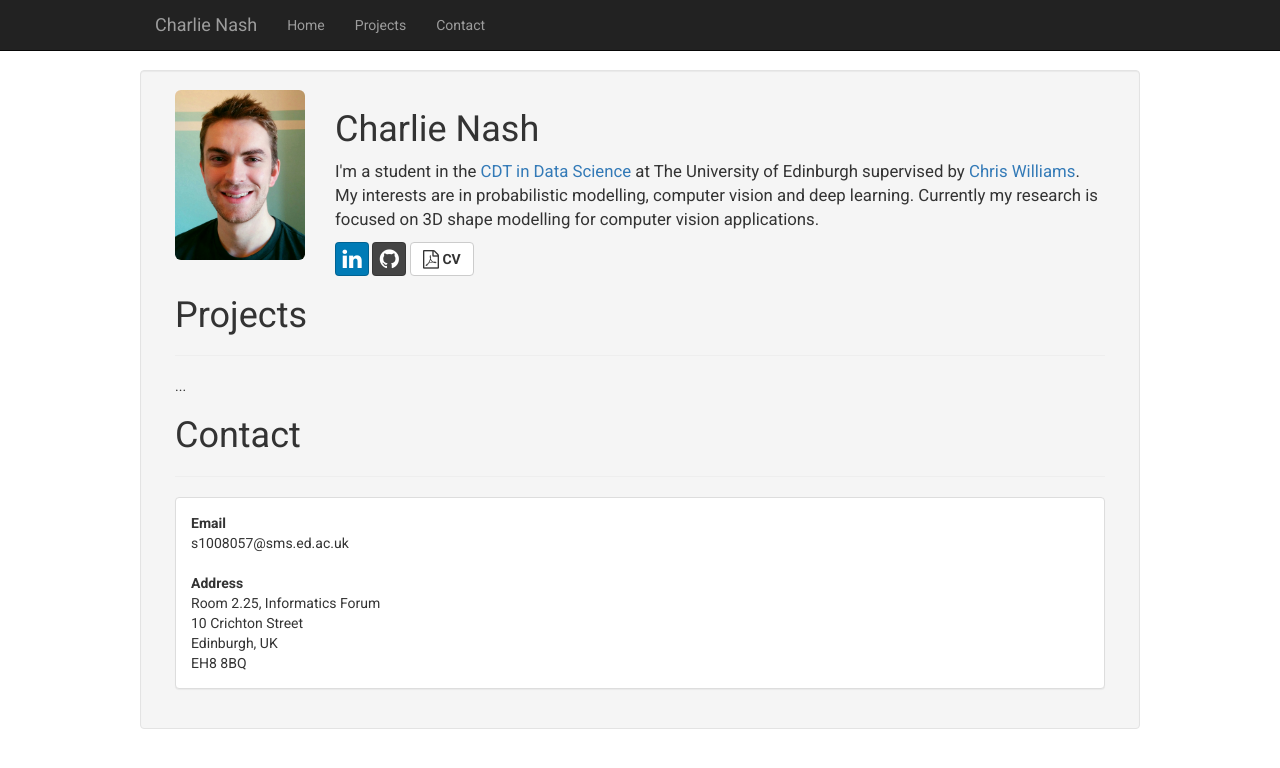
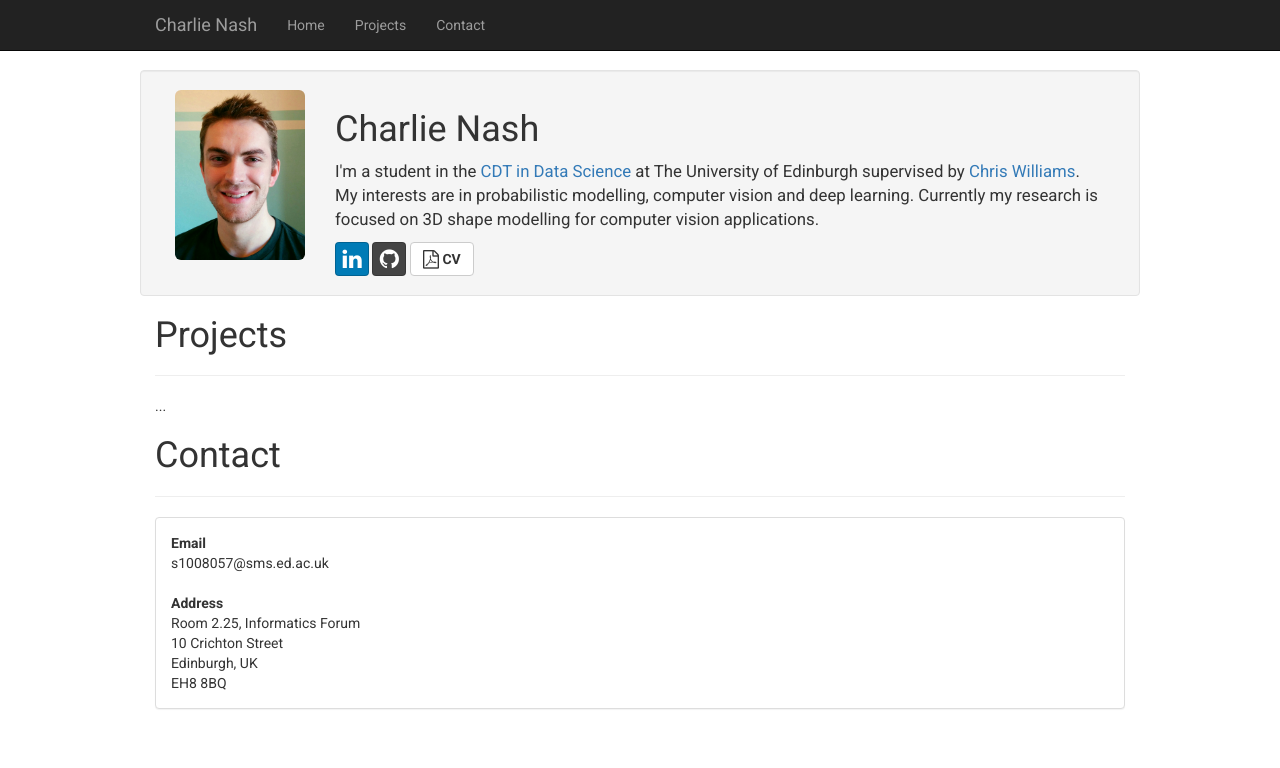
Before and after one commit to charlienash/charlienash.github.io, a Jekyll site: the page index.html, which Jekyll copies as it is, in a window 1280 px wide. Shown: the top 768 px of the page. Built offline with Jekyll 4.4.1, drawn with Linux system fonts in a browser that asks for light colours; nearby versions of some CDN libraries; library files that are not in the unit come from our copies.

Commit message:
Update index.html

```diff
--- a/index.html
+++ b/index.html
@@ -69,9 +69,9 @@
 		<!-- Page Content -->
 		<div class="container-fluid">
 			<div class="span6">
-			<div class="row well">
+			<div class="row">
 				<div class="col-sm-12">
-					<div class="row">
+					<div class="row well">
 					  <div class="col-sm-2">
 					    <a href="#">
 					      <img class="img-responsive img-rounded" src="assets/img/Charlie_photo.jpg">
```
